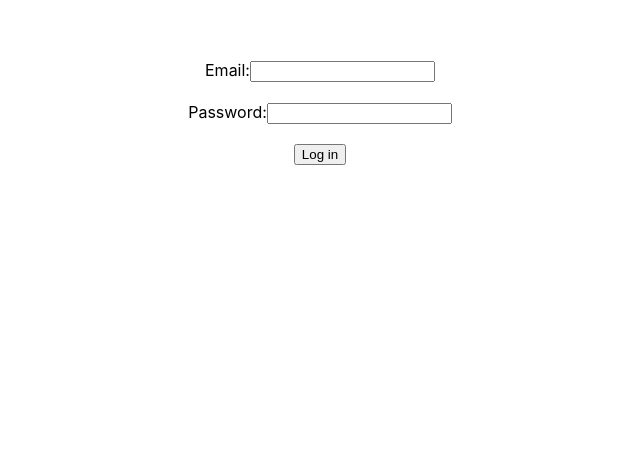
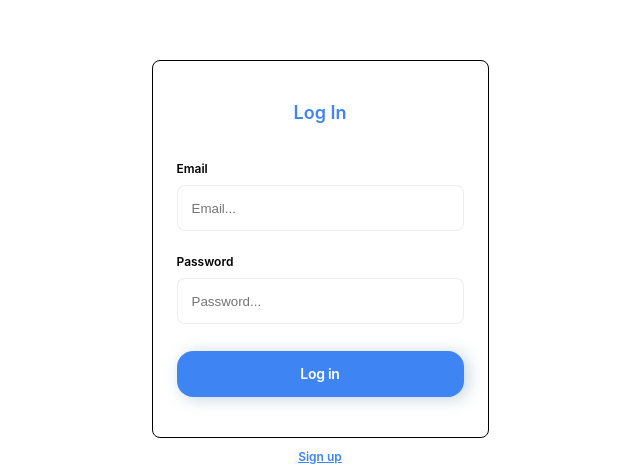
Before and after one commit to MagisterUnivers/Undefined-project-2, a React (Create React App) app: page / in a window 1280 px wide. Shown: the part 324-800 px from the top of the page, without its empty margins (320-960 px from the left). Built offline with nearby package versions, Linux system fonts and the light colour scheme.

Commit message:
AS-Styles-Login/Sign

```diff
--- a/src/components/App.jsx
+++ b/src/components/App.jsx
@@ -3,7 +3,7 @@ import { LoginForm } from './Forms/LoginForm/LoginForm';
 
 export const App = () => {
   return (
-    <div style={{ marginTop: '30%', marginBottom: 'auto' }}>
+    <div>
       <LoginForm />
     </div>
   );
--- /dev/null
+++ b/src/components/AuthNavigate/AuthNavigate.jsx
@@ -0,0 +1,31 @@
+import styled from 'styled-components';
+
+const AuthNavigate = ({ isLoginForm }) => {
+  return (
+    <div>
+      {isLoginForm ? (
+        <StyledText>Sign up</StyledText>
+      ) : (
+        <StyledText>Log in</StyledText>
+      )}
+    </div>
+  );
+};
+
+export default AuthNavigate;
+
+const StyledText = styled.p`
+  font-family: 'Inter';
+  font-style: normal;
+  font-weight: 600;
+  font-size: 12px;
+  line-height: calc(14 / 12);
+
+  text-align: center;
+  text-decoration-line: underline;
+
+  color: #3e85f3;
+
+  text-shadow: 0px 47px 355px rgba(0, 0, 0, 0.07),
+    0px 9.4px 57.6875px rgba(0, 0, 0, 0.035);
+`;
--- a/src/components/Forms/LoginForm/LoginForm.jsx
+++ b/src/components/Forms/LoginForm/LoginForm.jsx
@@ -4,6 +4,8 @@ import * as Yup from 'yup';
 import { loginThunk } from 'redux/Auth/authOperations';
 import { useDispatch, useSelector } from 'react-redux';
 import { selectAuthAccessToken } from 'redux/selectors';
+import styled from 'styled-components';
+import AuthNavigate from 'components/AuthNavigate/AuthNavigate';
 // import { useHistory } from 'react-router-dom';
 
 const validationSchema = Yup.object().shape({
@@ -40,21 +42,16 @@ export const LoginForm = () => {
   };
 
   return (
+    <>
+      {' '}
+      <StyledWrapper>
+        <StyledTitle>Log In</StyledTitle>
         <Formik
           initialValues={initialValues}
           validationSchema={validationSchema}
           onSubmit={handleSubmit}
         >
-      <Form
-        style={{
-          display: 'flex',
-          alignContent: 'center',
-          flexWrap: 'wrap',
-          flexDirection: 'column',
-          justifyContent: 'center',
-          alignItems: 'center',
-          gap: '20px',
-        }}
+          <StyledForm
           // onSubmit={handleSubmit}
           >
             {/* <div>
@@ -62,26 +59,134 @@ export const LoginForm = () => {
         <Field type="text" id="name" name="name" />
         <ErrorMessage name="name" component="div" className="error-message" />
       </div> */}
-        <div>
-          <label htmlFor="email">Email:</label>
-          <Field type="email" id="email" name="email" />
+            <StyledHolder>
+              <StyledLabel htmlFor="email">Email</StyledLabel>
+              <br />
+              <StyledField
+                type="email"
+                id="email"
+                name="email"
+                placeholder="Email..."
+              />
               <ErrorMessage
                 name="email"
                 component="div"
                 className="error-message"
               />
-        </div>
-        <div>
-          <label htmlFor="password">Password:</label>
-          <Field type="password" id="password" name="password" />
+            </StyledHolder>
+            <StyledHolder>
+              <StyledLabel htmlFor="password">Password</StyledLabel>
+              <br />
+              <StyledField
+                type="password"
+                id="password"
+                name="password"
+                placeholder="Password..."
+              />
               <ErrorMessage
                 name="password"
                 component="div"
                 className="error-message"
               />
-        </div>
-        <button type="submit">Log in</button>
-      </Form>
+            </StyledHolder>
+            <StyledBtn type="submit">Log in</StyledBtn>
+          </StyledForm>
         </Formik>
+      </StyledWrapper>
+      <AuthNavigate isLoginForm={true} />
+    </>
   );
 };
+
+const StyledForm = styled(Form)`
+  display: flex;
+  align-content: center;
+  flex-wrap: wrap;
+  flex-direction: column;
+  justify-content: center;
+  align-items: center;
+  /* gap: 20px; */
+`;
+
+const StyledTitle = styled.h2`
+  text-align: center;
+  margin-top: 40px;
+  margin-bottom: 32px;
+
+  font-family: 'Inter';
+  font-style: normal;
+  font-weight: 600;
+  font-size: 18px;
+  line-height: calc(24 / 18);
+
+  color: #3e85f3;
+
+  text-shadow: 0px 47px 355px rgba(0, 0, 0, 0.07),
+    0px 9.4px 57.6875px rgba(0, 0, 0, 0.035);
+`;
+
+const StyledLabel = styled.label`
+  font-family: 'Inter';
+  font-style: normal;
+  font-weight: 600;
+  font-size: 12px;
+  line-height: calc(15 / 12);
+`;
+
+const StyledHolder = styled.div`
+  width: 287px;
+  height: 69px;
+  margin-bottom: 24px;
+
+  &:last-of-type {
+    margin-bottom: 32px;
+  }
+`;
+
+const StyledBtn = styled.button`
+  width: 287px;
+  height: 46px;
+
+  font-family: 'Inter';
+  font-style: normal;
+  font-weight: 600;
+  font-size: 14px;
+  line-height: calc(18 / 14);
+
+  color: #ffffff;
+  letter-spacing: -0.02em;
+  border: transparent;
+
+  background: #3e85f3;
+  box-shadow: 4px 2px 16px rgba(136, 165, 191, 0.48);
+  border-radius: 16px;
+`;
+
+const StyledWrapper = styled.div`
+  width: 335px;
+  height: 376px;
+
+  margin-top: 30%;
+  margin-bottom: auto;
+  margin-left: auto;
+  margin-right: auto;
+
+  border: transparent;
+  background: #ffffff;
+  border: 1px solid black;
+  border-radius: 8px;
+`;
+
+const StyledField = styled(Field)`
+  margin-top: 8px;
+  /* margin-bottom: 32px; */
+  padding: 14px;
+  box-sizing: border-box;
+
+  width: 287px;
+  height: 46px;
+
+  background: #ffffff;
+  border: 1px solid rgba(220, 227, 229, 0.6);
+  border-radius: 8px;
+`;
```
Also changed, not shown: src/components/Forms/RegisterForm/RegisterForm.jsx (+134 -27 lines). Lines whose indentation alone changed are shown as unchanged.
